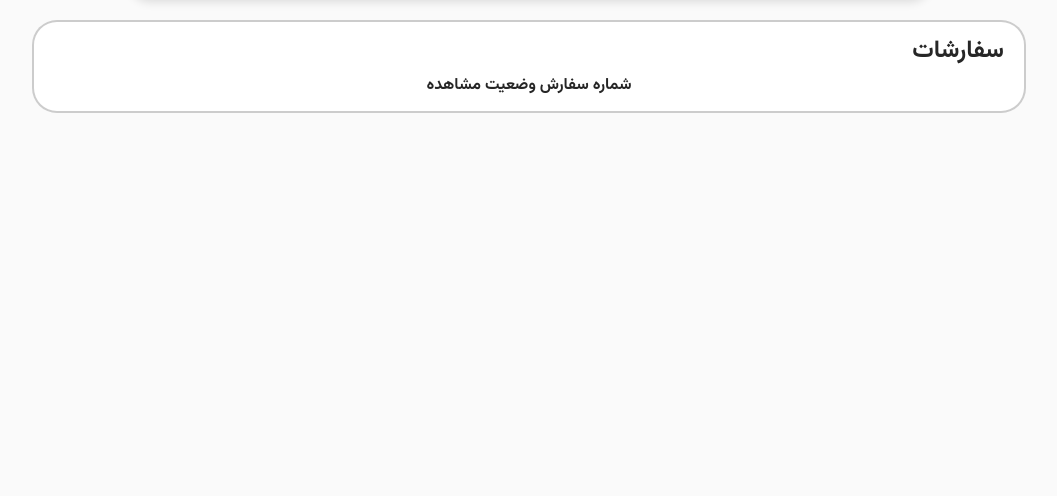
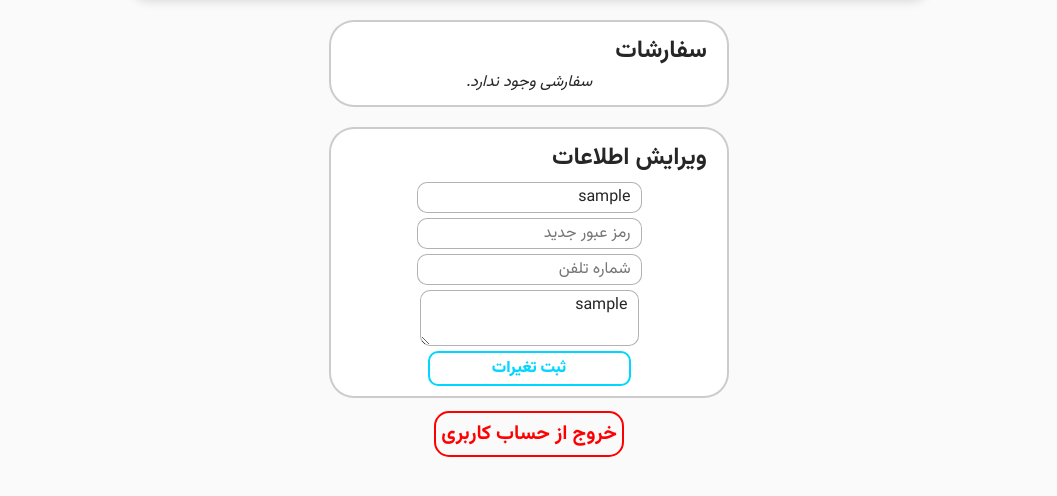
Before and after one commit to iliya-varm/online-shop, a Flask app: page /user/dashboard in a window 1280 px wide. Shown: the part 88-584 px from the top of the page, without its empty margins (111-1168 px from the left). Run offline with Flask 3, Linux system fonts and the light colour scheme; the visitor is signed in with stand-in values (Sample User, id 1); data comes from the database, SQL or seed files in the repository; data that the repository does not hold is empty; some libraries are stand-ins or nearby versions.

Commit message:
edit info and logout added to user dashboard

```diff
--- a/blueprints/user.py
+++ b/blueprints/user.py
@@ -1,5 +1,5 @@
 from flask import Blueprint, render_template, request, redirect, url_for, flash
-from flask_login import login_user, login_required, current_user
+from flask_login import login_user, login_required, current_user, logout_user
 from passlib.hash import sha256_crypt
 import config
 from extentions import db
@@ -157,14 +157,44 @@ def verify():
     return redirect(url_for('user.dashboard'))
 
 
-@app.route('/user/dashboard', methods=['GET'])
+@app.route('/user/dashboard', methods=['GET', 'POST'])
 @login_required
 def dashboard():
-    return render_template('user/dashboard.html')
+    if request.method == 'GET':
+        return render_template('user/dashboard.html')
+    else:
+        username = request.form.get('username', None)
+        password = request.form.get('password', None)
+        phone = request.form.get('phone', None)
+        address = request.form.get('address', None)
+
+        if current_user.username == username:
+            user = User.query.filter(User.username == username).first()
+            if user != None:
+                flash('نام کاربری دیگری انتخاب کنید.')
+                return redirect(url_for('user.dashboard'))
+        else:
+            current_user.username = username
+
+        if password != None :
+            current_user.password = sha256_crypt.encrypt(password)
+        current_user.address = address
+        current_user.phone = phone
+
+        db.session.commit()
+        flash('تغیرات با موفقیت ثبت شد')
+        return redirect(url_for('user.dashboard'))
+
+
+@app.route('/user/logout', methods=['GET'])
+@login_required
+def logout():
+    logout_user()
+    return redirect('/')
 
 
 @app.route('/user/dashboard/order/<id>', methods=['GET'])
 @login_required
 def order(id):
-    cart = current_user.carts.filter(Cart.id==id).first_or_404()
+    cart = current_user.carts.filter(Cart.id == id).first_or_404()
     return render_template('user/order.html', cart=cart)
--- a/static/css/index.css
+++ b/static/css/index.css
@@ -232,6 +232,7 @@ a.icon > img {
     max-height: 361px;
     width: 100%;
     margin: 10px auto;
+    padding-top: 10px;
 }
 
 .tag {
@@ -330,12 +331,28 @@ a.icon > img {
     border-radius: 5px;
     border: 2px solid #12b300;
     color: #12b300;
-    padding: 3px;
+    padding: 8px;
     margin: 5px;
 }
 
 .carts .pay-btn:hover {
     background: #12b300;
+    color: #ffffff;
+}
+
+.red-btn {
+    text-decoration: none;
+    font-size: 20px;
+    font-weight: 700;
+    border-radius: 15px;
+    border: 2px solid #ff0000;
+    color: #ff0000;
+    padding: 5px;
+    margin: 5px;
+}
+
+.red-btn:hover {
+    background: #ff0000;
     color: #ffffff;
 }
 
--- a/templates/user/dashboard.html
+++ b/templates/user/dashboard.html
@@ -6,10 +6,10 @@
 
     {% include 'part/header.html' %}
 
-    <section class="simple-box carts">
+    <section class="simple-box carts" style="max-width: 376px">
 
         <h1>سفارشات</h1>
-
+    {% if current_user.cart|list|length > 0 %}
         <table class="cart">
             <tr>
 
@@ -27,6 +27,24 @@
             {% endfor %}
 
         </table>
+        {% else %}
+        <i style="display: block; text-align: center">سفارشی وجود ندارد.</i>
+        {% endif %}
+    </section>
+    <section class="simple-box" style="max-width: 376px">
+
+    <h1>ویرایش اطلاعات</h1>
+            <form action="#" method="post">
+                <input type="hidden" name="csrf_token" value="{{ csrf_token() }}"/>
+                <input type="text" name="username" value="{{ current_user.username }}" placeholder="نام کاربری">
+                <input type="password" name="password" placeholder="رمز عبور جدید">
+                <input type="number" name="phone" value="{{ current_user.phone }}" placeholder="شماره تلفن">
+                <textarea name="address"  placeholder="آدرس">{{ current_user.address }}</textarea>
+                <input type="submit" value="ثبت تغیرات">
+            </form>
     </section>
 
+    <div style="text-align: center; margin-top: 20px">
+    <a href="/user/logout" class="red-btn">خروج از حساب کاربری</a>
+</div>
 {% endblock %}
```
